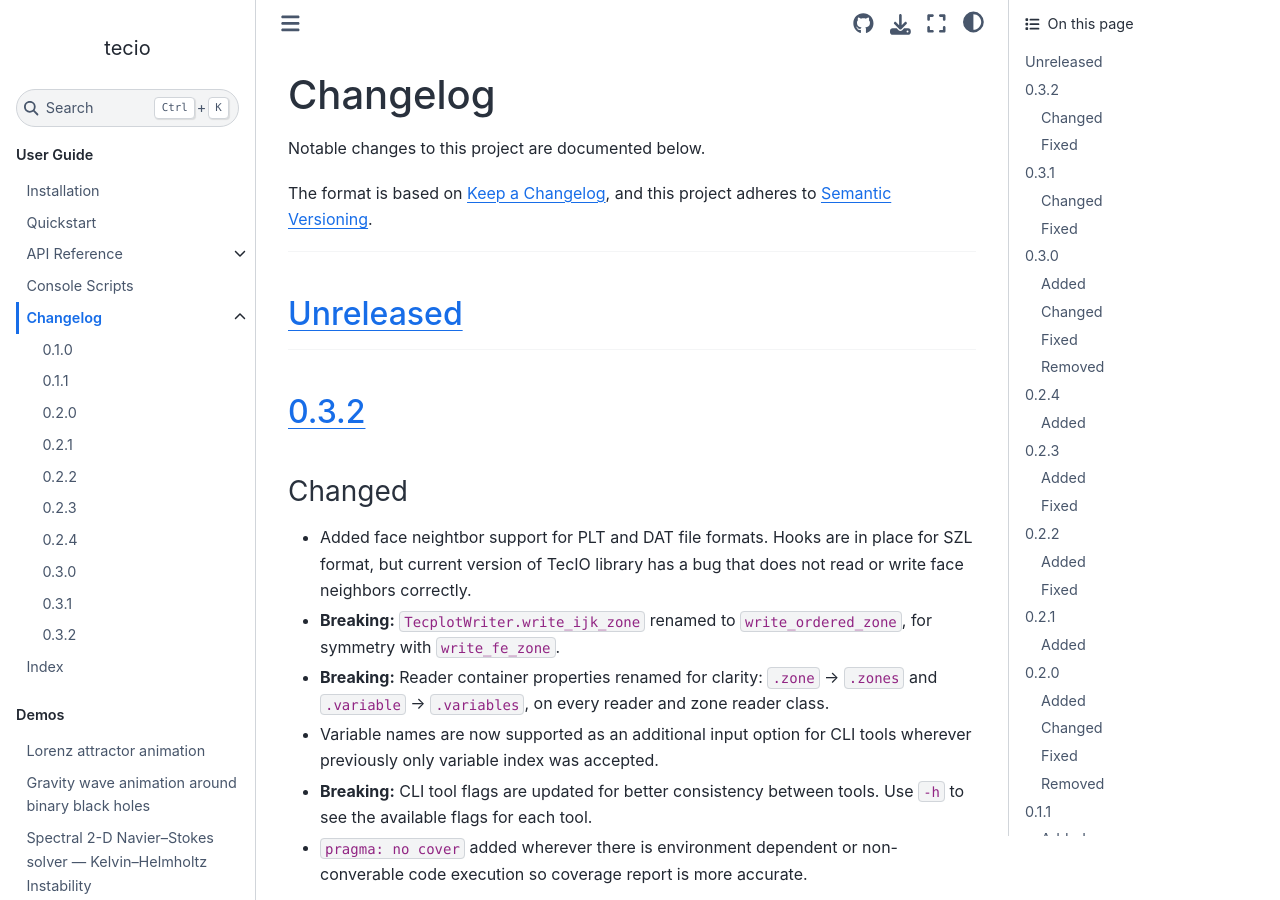
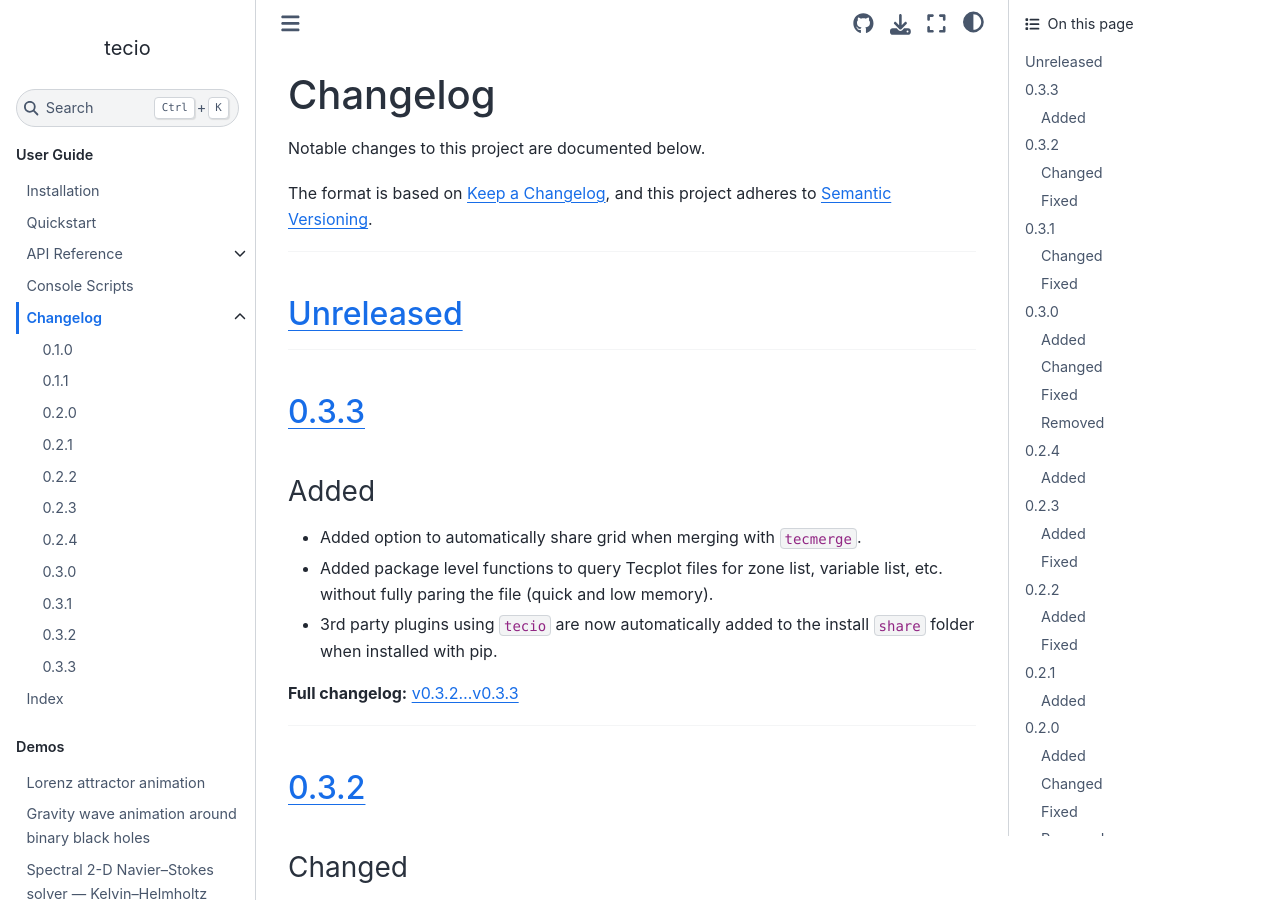
Before and after one commit to meersman/tecio, a Sphinx documentation site: the page built from docs/changelog.md, in a window 1280 px wide and 900 px high. Built offline with Sphinx 7.4.7 and the Sphinx Book theme 1.1.4, drawn with Linux system fonts in a browser that asks for light colours.

Commit message:
tinkering with how plugins are installed. bump to v0.3.3

````diff
--- a/docs/changelog.md
+++ b/docs/changelog.md
@@ -8,6 +8,11 @@
 ---
 
 ## [Unreleased]
+
+---
+
+```{include} changelog/v0.3.3.md
+```
 
 ---
 
@@ -61,7 +66,7 @@
 
 ---
 
-[Unreleased]: https://github.com/meersman/tecio/compare/v0.3.2...HEAD
+[Unreleased]: https://github.com/meersman/tecio/compare/v0.3.3...HEAD
 
 ```{toctree}
 :hidden:
--- /dev/null
+++ b/docs/changelog/v0.3.3.md
@@ -0,0 +1,13 @@
+## [0.3.3]
+
+### Added
+
+- Added option to automatically share grid when merging with `tecmerge`.
+- Added package level functions to query Tecplot files for zone list, variable
+  list, etc. without fully paring the file (quick and low memory).
+- 3rd party plugins using `tecio` are now automatically added to the install
+  `share` folder when installed with pip.
+
+**Full changelog:** [v0.3.2...v0.3.3](https://github.com/meersman/tecio/compare/v0.3.2...v0.3.3)
+
+[0.3.3]: https://github.com/meersman/tecio/releases/tag/v0.3.3
--- a/pyproject.toml
+++ b/pyproject.toml
@@ -4,7 +4,7 @@
 
 [project]
 name = "tecio-python"
-version = "0.3.2"
+version = "0.3.3"
 description = "Python interface for reading and writing Tecplot data files"
 
 readme = "README.md"
@@ -70,7 +70,8 @@
 exclude = ["archive*", "test*"]
 
 [tool.setuptools.data-files]
-"share/tecio/plugins/paraview" = ["plugins/paraview/TecplotTecioReader.py"]
+"share/plugins/paraview" = ["plugins/paraview/*"]
+"share/plugins/matlab" = ["plugins/matlab/*"]
 
 [tool.ruff]
 line-length = 88
--- a/tecio/__init__.py
+++ b/tecio/__init__.py
@@ -9,7 +9,7 @@
 try:
     __version__ = metadata.version("tecio")
 except metadata.PackageNotFoundError:
-    __version__ = "0.3.2"
+    __version__ = "0.3.3"
 
 from . import cli, libtecio
 from ._constants import (
````
Also changed, not shown: 1 other file.
